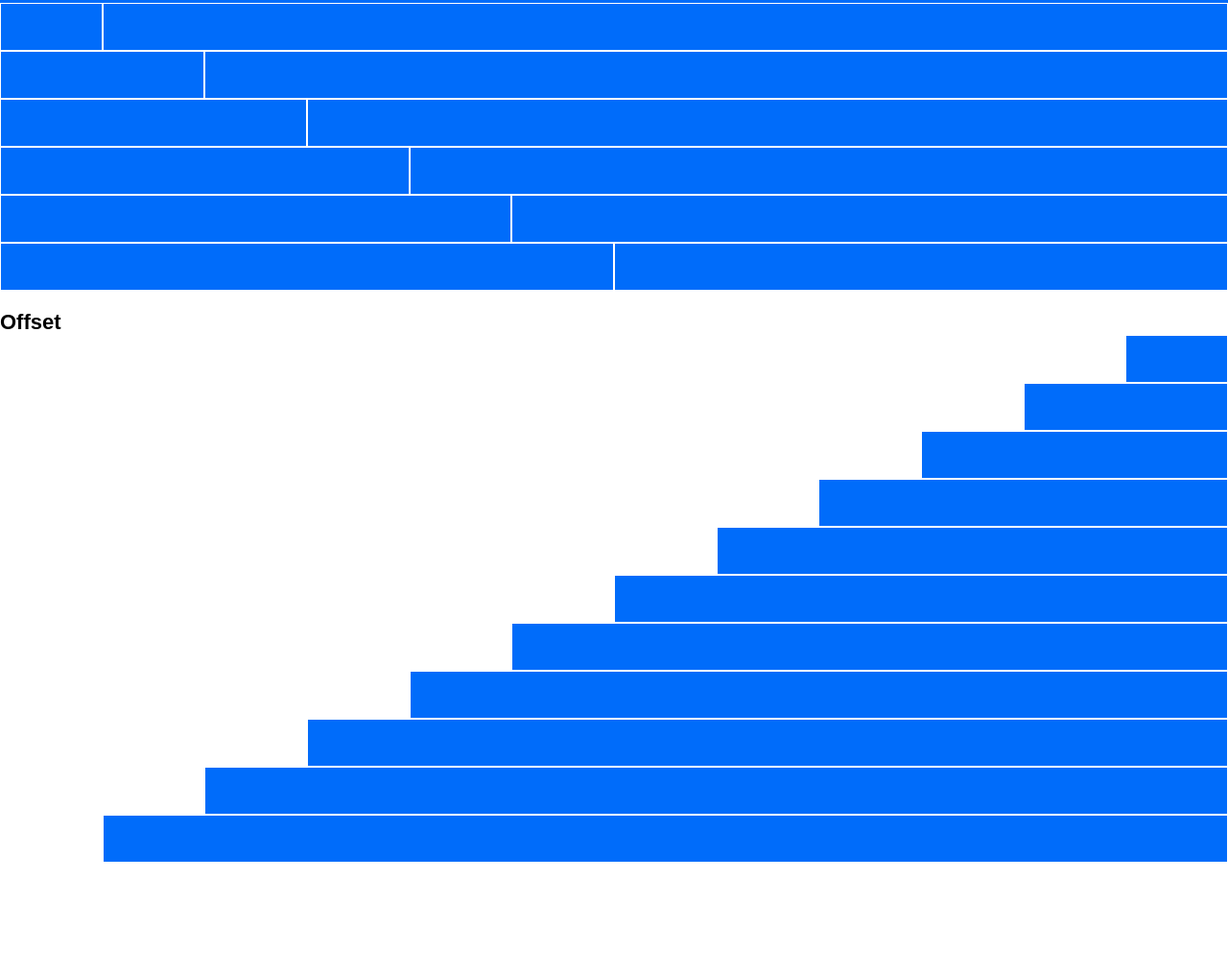
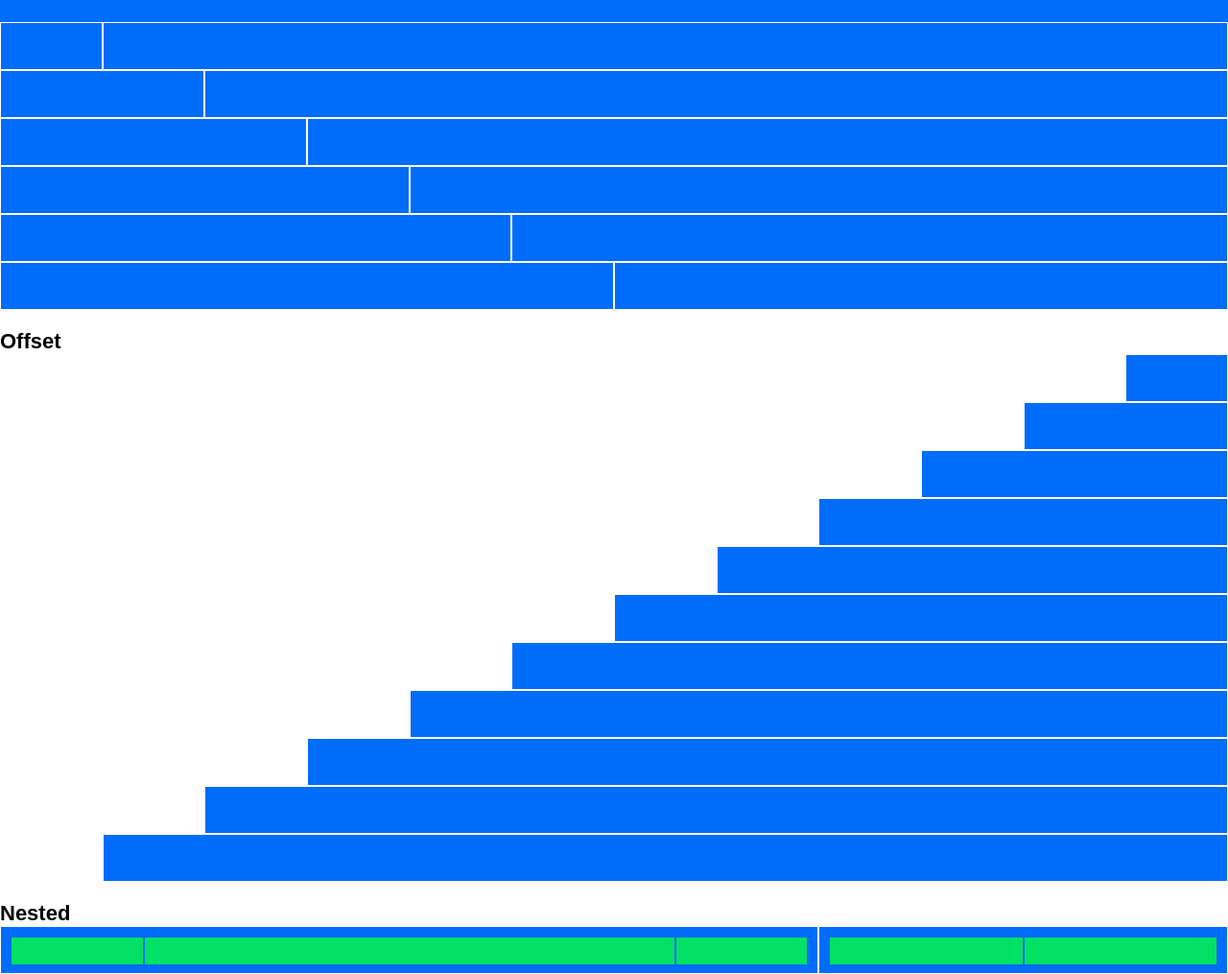
Before and after one commit to NeriEroi/html-css-12bool, a plain HTML site: page index.html in a window 1280 px wide. Shown: the part 476-1491 px from the top of the page at 96% size. Before the commit the page ends 1375 px from the top, so only its background shows below. Drawn offline with Linux system fonts and the light colour scheme.

Commit message:
bonus nested

```diff
--- a/css/style.css
+++ b/css/style.css
@@ -140,7 +140,7 @@
 
 /* Offset */
 
-h1:last-of-type {
+h1 {
     margin-top: 20px;
 }
 
@@ -211,3 +211,30 @@
 }
 
 /* / Offset */
+
+
+/* Nested */
+
+.nested.container .row .col-8,
+.nested.container .row .col-4 {
+    height: 50px;
+    padding: 10px 10px 10px 10px;
+    background-color: #006CFA;
+    border: 1px solid white;
+}
+
+.nested.container .row .col-8 .row .col-2,
+.nested.container .row .col-8 .row .col-8 {
+    height: 30px;
+    background-color: #00E165;
+    border: 1px solid #006CFA;
+}
+
+.nested.container .row .col-4 .row .col-6 {
+    height: 30px;
+    background-color: #00E165;
+    border: 1px solid #006CFA;
+}
+
+
+/* / Nested */
--- a/index.html
+++ b/index.html
@@ -215,6 +215,39 @@
 
         </div>
 
+    </div>
+
+    <h1>Nested</h1>
+
+    <div class="nested container">
+
+        <div class="row">
+
+            <div class="col-8">
+
+                <div class="row">
+
+                    <div class="col-2"></div>
+                    <div class="col-8"></div>
+                    <div class="col-2"></div>
+
+                </div>
+
+            </div>
+
+            <div class="col-4">
+
+                <div class="row">
+
+                    <div class="col-6"></div>
+                    <div class="col-6"></div>
+
+                </div>
+
+            </div>
+
+        </div>
+
 
 
     </div>
```
